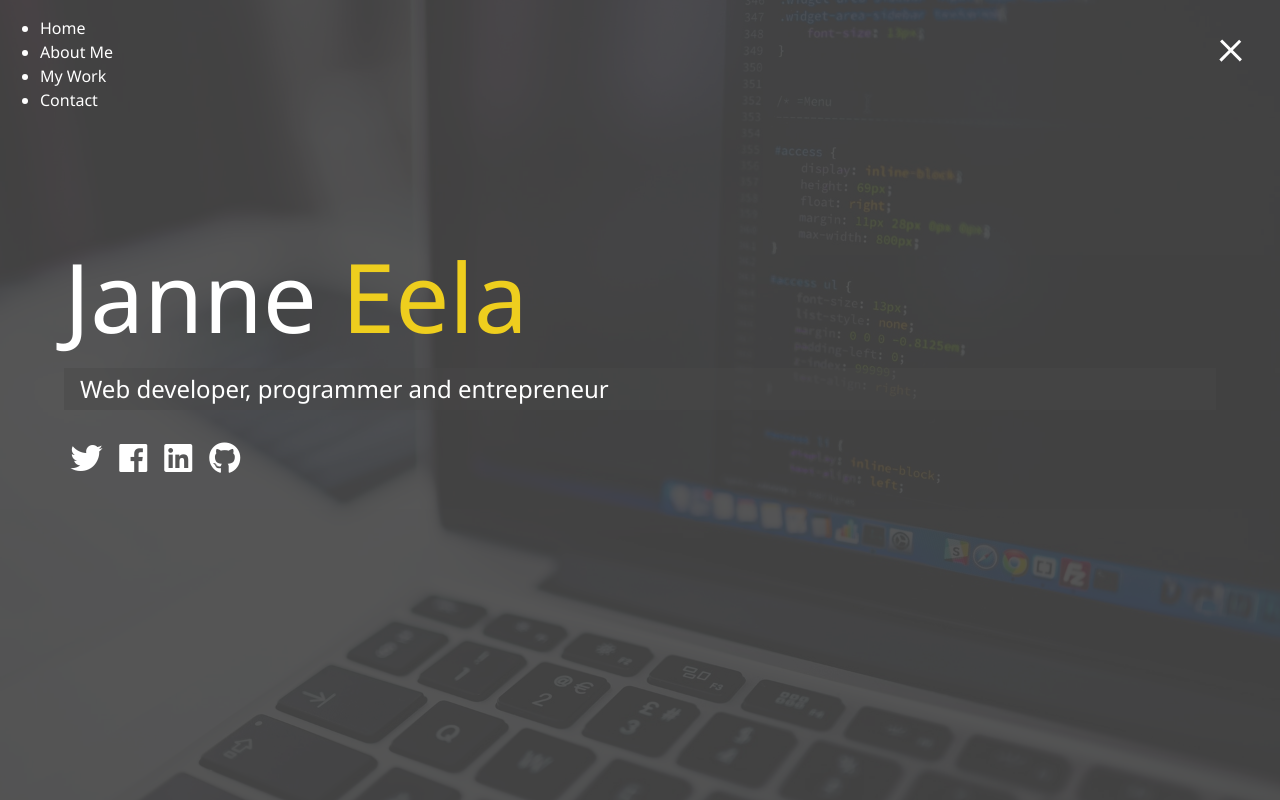
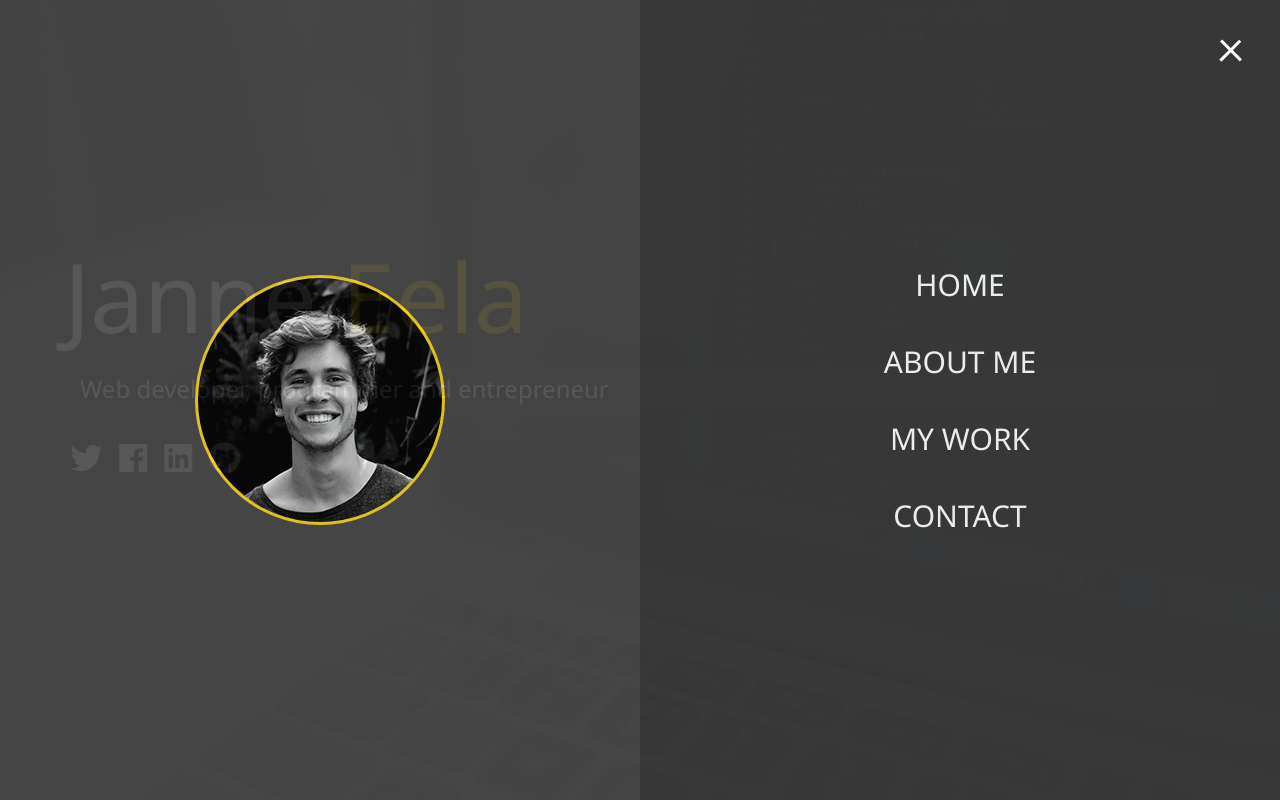
Before and after one commit to eelanet/portfolio, a website: page dist/index.html in a window 1280 px wide. Both pictures are taken after a click on the element 1231 px from the left and 47 px from the top of the page. Drawn offline with Linux system fonts and the light colour scheme.

Commit message:
menu overlay

```diff
--- a/dist/css/main.css
+++ b/dist/css/main.css
@@ -19,6 +19,76 @@
       opacity: 0; }
     .menu-btn.close .btn-line:nth-child(3) {
       transform: rotate(-45deg) translate(7px, -6px); }
+
+.menu {
+  position: fixed;
+  top: 0;
+  width: 100%;
+  opacity: 0.9;
+  visibility: hidden; }
+  .menu.show {
+    visibility: visible; }
+  .menu-branding, .menu-nav {
+    display: flex;
+    flex-flow: column wrap;
+    align-items: center;
+    justify-content: center;
+    float: left;
+    width: 50%;
+    height: 100vh;
+    overflow: hidden; }
+  .menu-nav {
+    margin: 0;
+    padding: 0;
+    background: #373737;
+    list-style: none;
+    transform: translate3d(0, -100%, 0);
+    transition: all 0.5s ease-out; }
+    .menu-nav.show {
+      transform: translate3d(0, 0, 0); }
+  .menu-branding {
+    background: #444;
+    transform: translate3d(0, 100%, 0);
+    transition: all 0.5s ease-out; }
+    .menu-branding.show {
+      transform: translate3d(0, 0, 0); }
+    .menu-branding .portrait {
+      width: 250px;
+      height: 250px;
+      background: url("../img/portrait.jpg");
+      border-radius: 50%;
+      border: solid 3px #eece1e; }
+  .menu .nav-item {
+    transform: translate3d(600px, 0, 0);
+    transition: all 0.5s ease-out; }
+    .menu .nav-item.show {
+      transform: translate3d(0, 0, 0); }
+    .menu .nav-item.current > a {
+      color: #eece1e; }
+  .menu .nav-link {
+    display: inline-block;
+    position: relative;
+    font-size: 30px;
+    text-transform: uppercase;
+    padding: 1rem 0;
+    font-weight: 300;
+    color: #fff;
+    text-decoration: none;
+    transition: all 0.5s ease-out; }
+    .menu .nav-link:hover {
+      color: #eece1e; }
+
+.nav-item:nth-child(1) {
+  transition-delay: 0.1s; }
+
+.nav-item:nth-child(2) {
+  transition-delay: 0.2s; }
+
+.nav-item:nth-child(3) {
+  transition-delay: 0.3s; }
+
+.nav-item:nth-child(4) {
+  transition-delay: 0.4s; }
 
 * {
   box-sizing: border-box; }
--- a/dist/index.html
+++ b/dist/index.html
@@ -26,7 +26,7 @@
           <div class="portrait"></div>
         </div>
         <ul class="menu-nav">
-          <li class="menu-item">
+          <li class="menu-item current">
             <a href="/" class="nav-link">
               Home
             </a>
```
